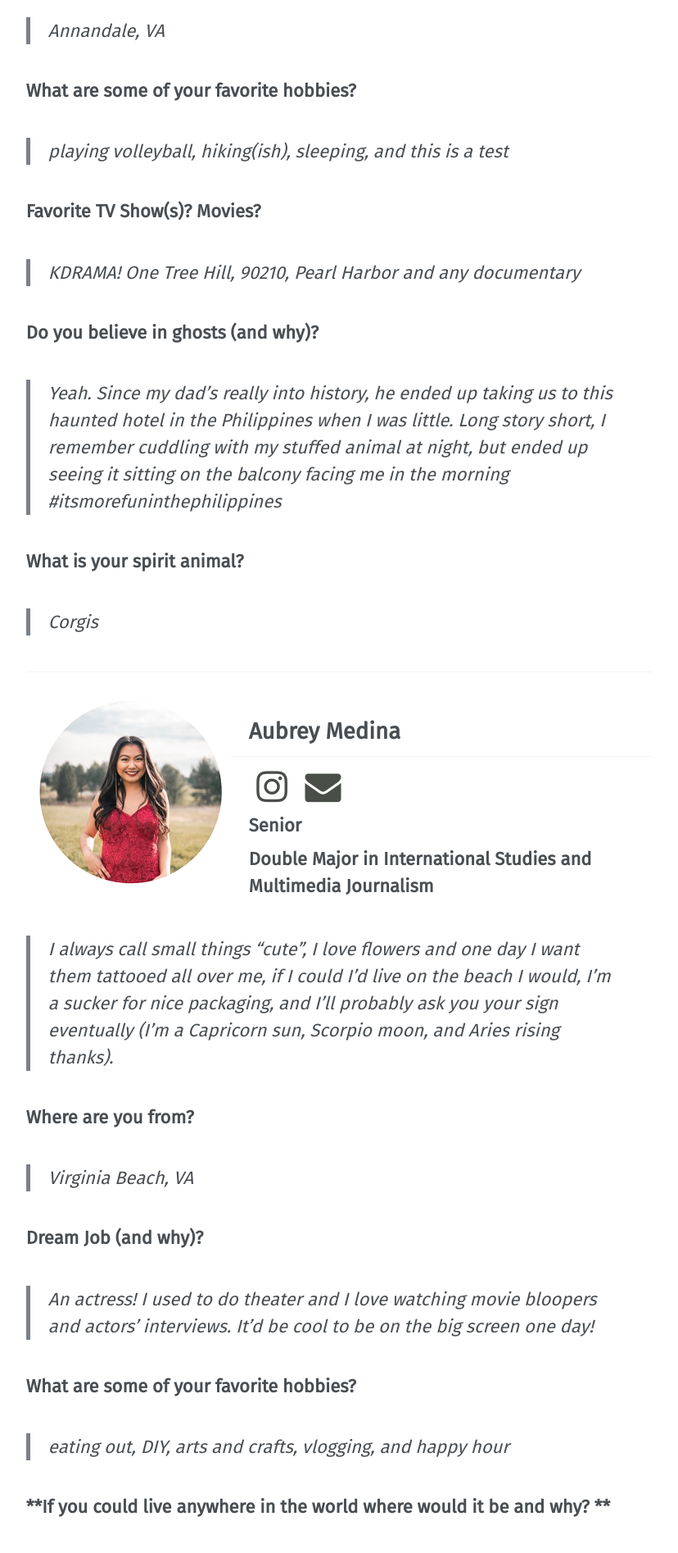
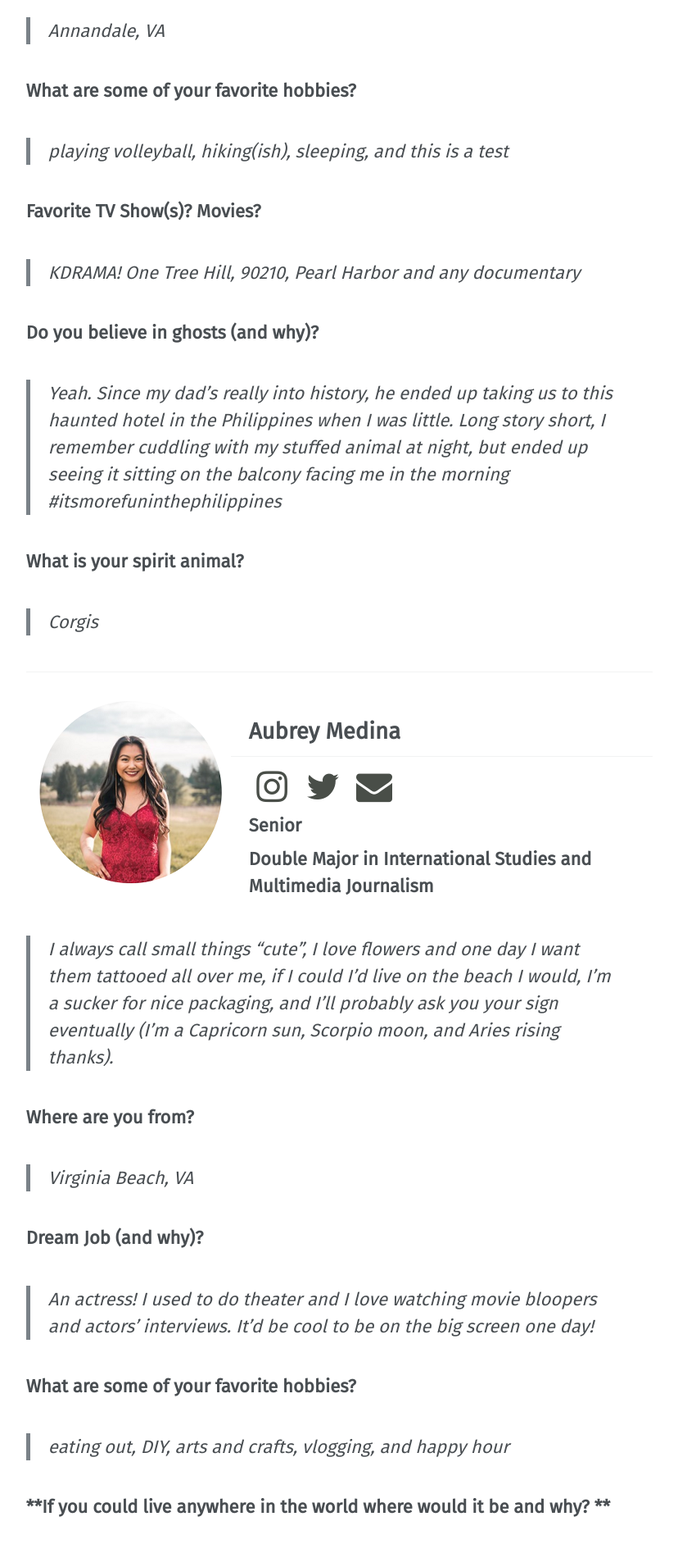
Before and after one commit to vtfasa/vtfasa.github.io, a Jekyll site: the page built from _pages/officers/culture.md, in a window 1280 px wide. Shown: the part 643-2537 px from the top of the page at 82% size, without its empty margins (252-1080 px from the left). Built offline with Jekyll 4.4.1, drawn with Linux system fonts in a browser that asks for light colours; some web fonts are replaced.

Commit message:
Update culture.md

```diff
--- a/_pages/officers/culture.md
+++ b/_pages/officers/culture.md
@@ -47,6 +47,7 @@ permalink: /officers/culture/
 ![image-left]({{ "/assets/images/officers/small/aubrey3Circle.png" | absolute_url }}){: .align-left}
 ## Aubrey Medina
 <p style="margin-bottom: 0.45em; padding: 0"><a href="https://www.instagram.com/aubreykadaubrey/" style="margin: 0; padding: 0"><i class="fa fa-2x fa-fw fa-instagram" style="color: #494e48"></i></a>
+<a href="https://twitter.com/AubreyKadaubrey" style="color: #494e48"><i class="fa fa-2x fa-fw fa-twitter"></i></a>
 <a href="mailto:aubreym@vt.edu" style="margin: 0; padding: 0"><i class="fa fa-2x fa-fw fa-envelope" style="color: #494e48"></i></a></p>
 <h3 style="margin-top: 0">Senior</h3>
 **Double Major in International Studies and Multimedia Journalism**
```
